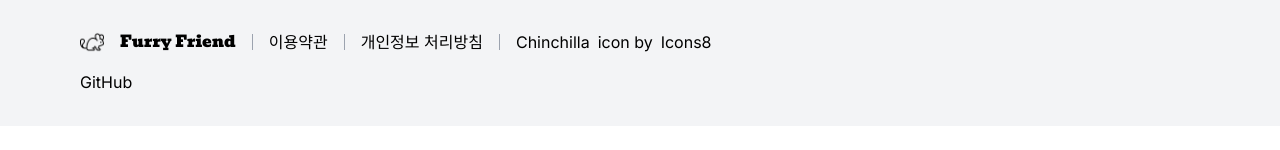
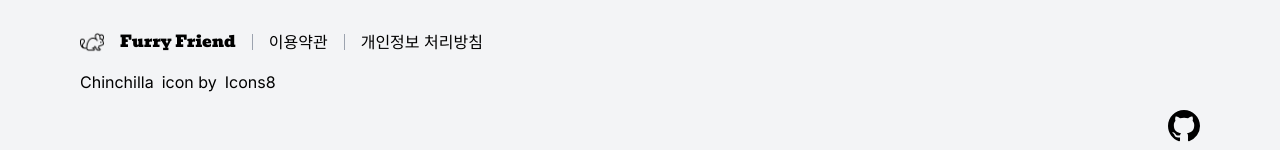
Before and after one commit to Team-Furry-Friend/furry-friend-frontend, a Next.js app: page /privacy in a window 1280 px wide. Shown: the part 802-952 px from the top of the page. Before the commit the page ends 928 px from the top, so only its background shows below. Built offline with nearby package versions, Linux system fonts and the light colour scheme; no server answers.

Commit message:
add icon

```diff
--- a/src/components/layouts/Footer.tsx
+++ b/src/components/layouts/Footer.tsx
@@ -1,6 +1,7 @@
 import Image from 'next/image';
 import { Bevan } from 'next/font/google';
 import Link from 'next/link';
+import { BsGithub } from 'react-icons/bs';
 
 const font = Bevan({
   weight: '400',
@@ -28,7 +29,8 @@ const Footer = () => {
           <Link href={'/terms-of-service'}>이용약관</Link>
           <div className='w-[1px] h-4 bg-gray-400' />
           <Link href={'/privacy'}>개인정보 처리방침</Link>
-          <div className='w-[1px] h-4 bg-gray-400' />
+        </div>
+
         <div className='flex gap-2'>
           <Link
             target='_blank'
@@ -41,15 +43,16 @@ const Footer = () => {
             Icons8
           </Link>
         </div>
-        </div>
 
+        <div className='w-full flex justify-end'>
           <Link
             href={'https://github.com/kkukileon305/furry-friend'}
             target='_blank'
             className='hover:underline'
           >
-          GitHub
+            <BsGithub size={32} />
           </Link>
+        </div>
       </div>
     </footer>
   );
```
Lines whose indentation alone changed are shown as unchanged.
